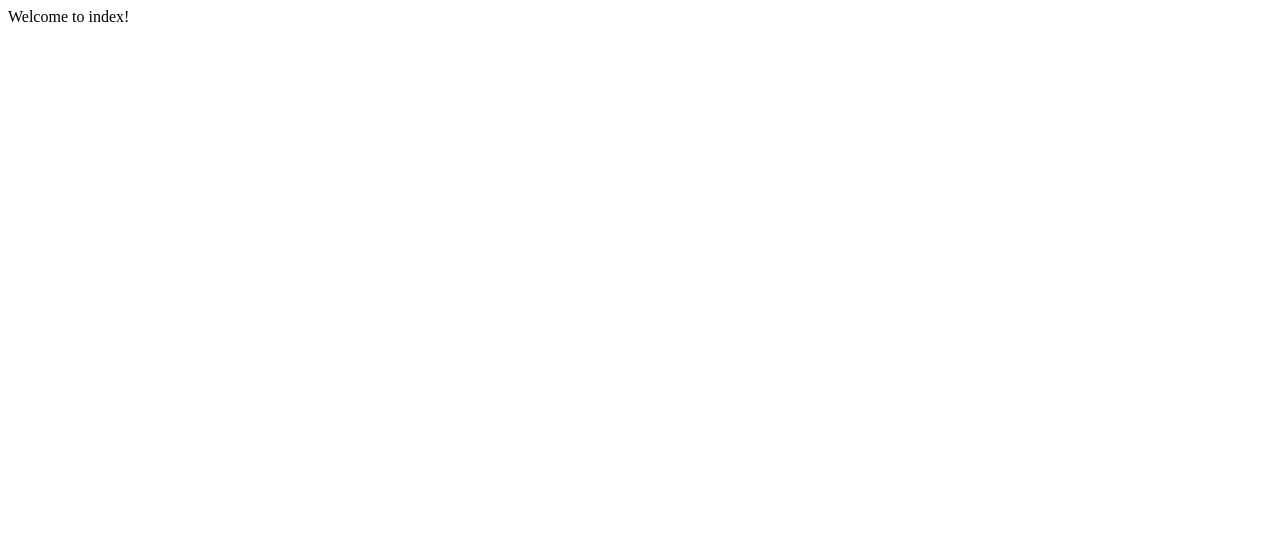
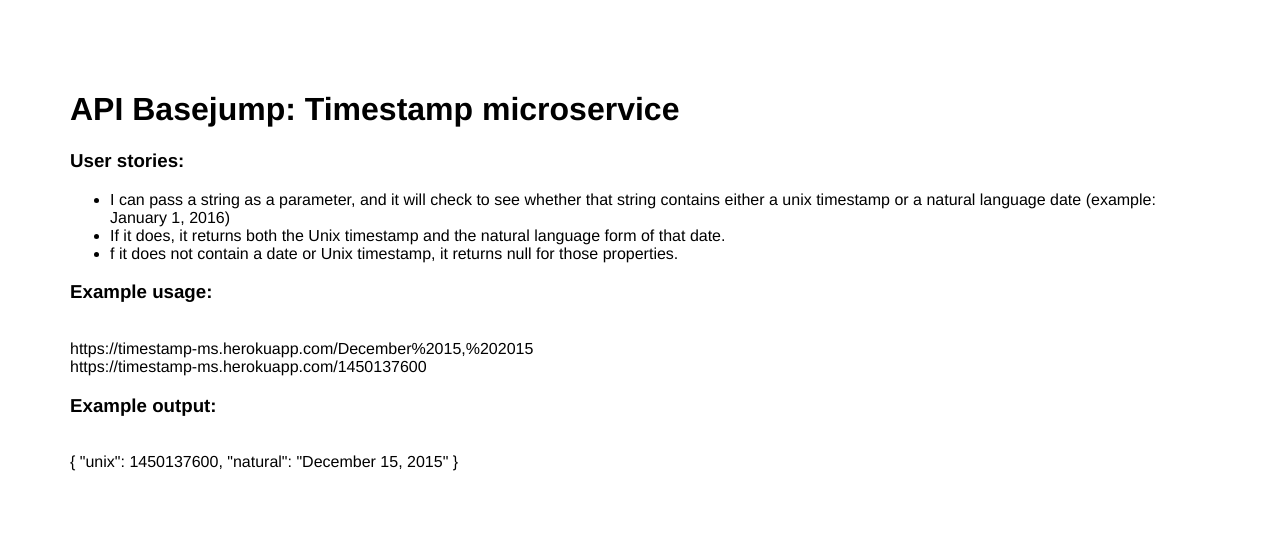
Before and after one commit to arialblack14/timestamp-microservice, a website: page public/index.html in a window 1280 px wide. Drawn offline with Linux system fonts and the light colour scheme.

Commit message:
check the url and provide desired output

```diff
--- a/app.js
+++ b/app.js
@@ -21,6 +21,7 @@
 app.use('/', timestampRouter);
 // Serve static files
 app.use(express.static(path.join(__dirname, '/public')));
+
 // Start the server
 app.listen(port, hostname, function() {
   console.log(`Server running at http://${hostname}:${port}`);
--- /dev/null
+++ b/public/index.css
@@ -0,0 +1,7 @@
+body {
+  font: 62.5%/1.5;
+  font-family: Helvetica, Arial, "Lucida Grande", "Lucida Sans", Tahoma, Verdana, sans-serif;
+  background-color: #fff;
+  padding: 50px;
+  margin: 20px;
+}
--- a/public/index.html
+++ b/public/index.html
@@ -1 +1,32 @@
-Welcome to index!
+<!DOCTYPE html>
+<html>
+  <head>
+    <meta charset="utf-8">
+    <title>Timestamp Microservice</title>
+    <link rel="stylesheet" type="text/css" href="index.css">
+  </head>
+  <body>
+    <h1>API Basejump: Timestamp microservice</h1>
+    <h3>User stories:</h3>
+    <ul>
+      <li>
+        I can pass a string as a parameter, and it will check to see whether that string contains either a unix timestamp or a natural language date (example: January 1, 2016)
+      </li>
+      <li>
+        If it does, it returns both the Unix timestamp and the natural language form of that date.
+      </li>
+      <li>
+        f it does not contain a date or Unix timestamp, it returns null for those properties.
+      </li>
+    </ul>
+    <p>
+      <h3>Example usage:</h3><br>
+      https://timestamp-ms.herokuapp.com/December%2015,%202015<br />
+      https://timestamp-ms.herokuapp.com/1450137600
+    </p>
+    <p>
+      <h3>Example output:</h3><br>
+      { "unix": 1450137600, "natural": "December 15, 2015" }
+    </p>
+  </body>
+</html>
```
Also changed, not shown: routes/timestampRouter.js (+5 -2 lines), timeCheck.js (added, +21 -0 lines).
